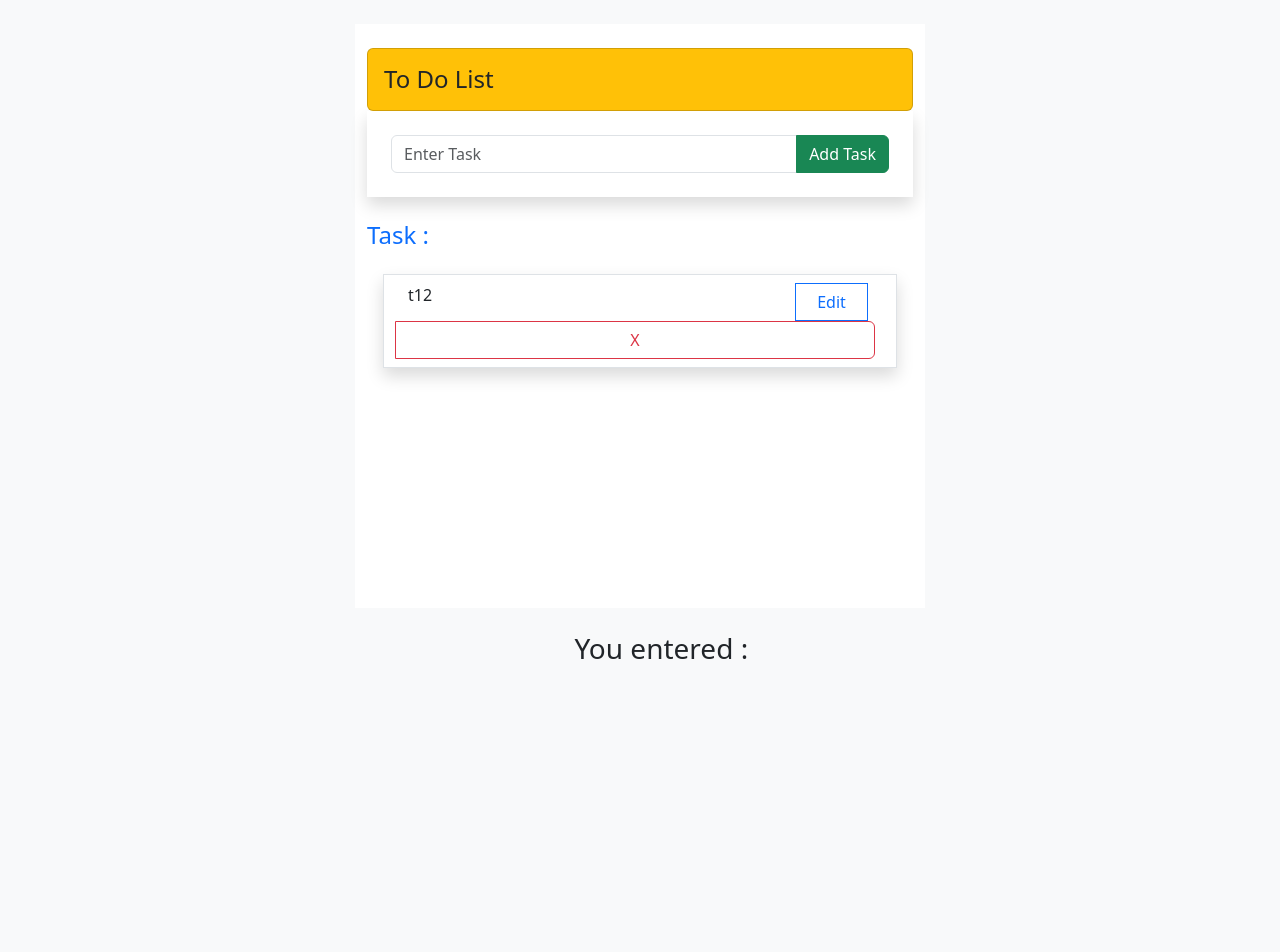
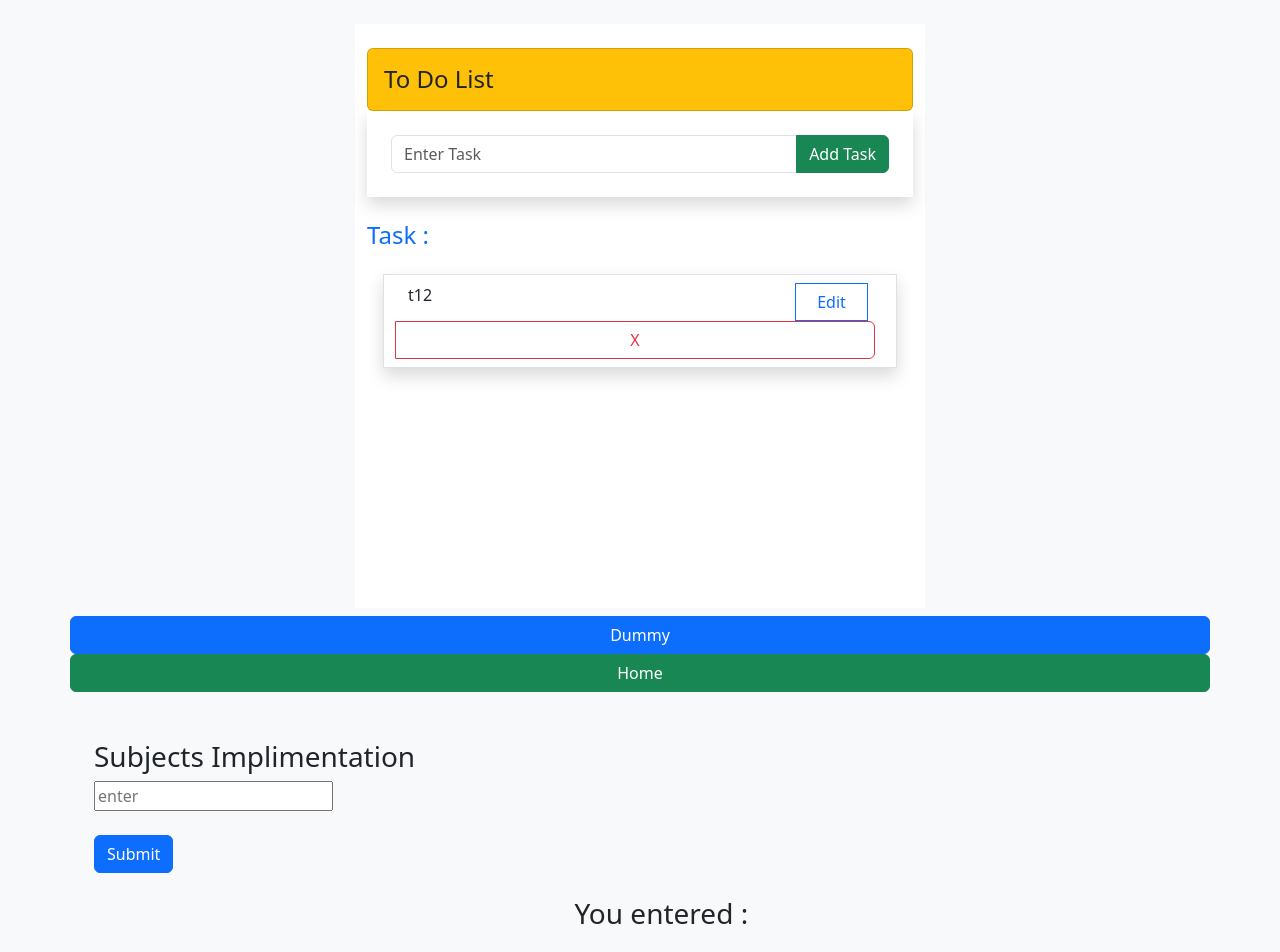
Before and after one commit to maheshpavale/task, an Angular app: page / in a window 1280 px wide. Shown: the top 952 px of the page. Before the commit the page ends 800 px from the top, so only its background shows below. Built offline with nearby package versions, Linux system fonts and the light colour scheme; data requests are answered from the project's data file.

Commit message:
Update home.component.html

```diff
--- a/src/app/home/home.component.html
+++ b/src/app/home/home.component.html
@@ -1,4 +1,4 @@
-<div class="container-fluid " >
+<div class="container-fluid ">
   <div class="container bg-light">
     <div class="row mt-4">
       <div class="col"></div>
@@ -17,14 +17,15 @@
         </div>
 
         <h4 class="text-primary mt-4"> Task :</h4>
-            <div style="overflow-y: auto; height: 350px;" >
+        <div style="overflow-y: auto; height: 350px;">
           <div class="m-3" *ngFor="let task of taskArr ">
             <div class="p-2 shadow border">
               <div class="input-group row ps-3">
                 <div class="card col-md-10 border-0"> {{task.task_name}}
 
                 </div>
-                            <button class="btn btn-outline-primary col me-2" data-bs-toggle="modal" type="button" data-bs-target="#exampleModal" (click)="call(task)"> Edit</button>
+                <button class="btn btn-outline-primary col me-2" data-bs-toggle="modal" type="button"
+                  data-bs-target="#exampleModal" (click)="call(task)"> Edit</button>
                 <div class="btn btn-outline-danger col" (click)="deleteTask(task)">X</div>
               </div>
 
@@ -43,9 +44,11 @@
               </div>
               <div class="modal-body">
                 <div class="input-group p-4 ">
-            <input type="text" class="form-control" placeholder="Enter Task" name="task" [(ngModel)]="editTaskValue"><br>
+                  <input type="text" class="form-control" placeholder="Enter Task" name="task"
+                    [(ngModel)]="editTaskValue"><br>
 
-            <button class="btn btn-success" type="button" data-bs-dismiss="modal" (click)="editTask()">Update</button>
+                  <button class="btn btn-success" type="button" data-bs-dismiss="modal"
+                    (click)="editTask()">Update</button>
 
                 </div>
               </div>
@@ -57,6 +60,31 @@
       <div class="col">
 
       </div>
+      <!-- Lazy Loading  -->
+      <h3>
+        {{title}}
+      </h3>
+
+      <button type="button" class="btn btn-primary" routerLink="/dummy">Dummy</button> <br>
+
+      <button type="button" routerLink="/home" class="btn btn-success">Home</button>
+
+    </div>
+
+
+    <br>
+    <br>
+
+    <div class="container">
+      <!-- Subjects Implimentation -->
+
+      <h3>
+        Subjects Implimentation
+      </h3>
+
+
+      <input type="text" [(ngModel)]="enteredValue" id="inp" placeholder="enter"> <br>
+      <br><button (click)="subMethod()" class="btn btn-primary" id="sub">Submit</button>
 
     </div>
 
```
Lines whose indentation alone changed are shown as unchanged.
